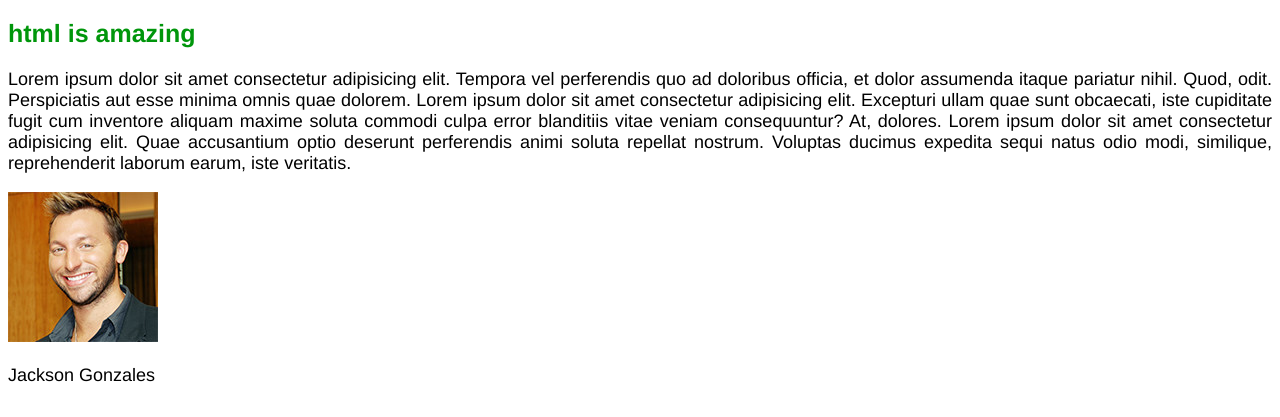
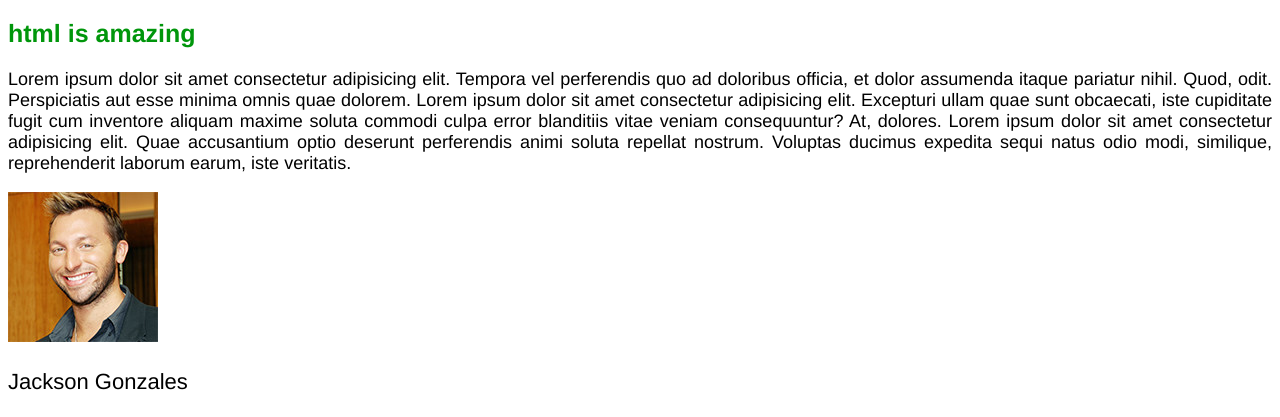
Before and after one commit to harjothkhara/Omnifood-Responsive-Web-Design, a plain HTML site: page blog-post/index.html in a window 1280 px wide. Shown: the part 554-971 px from the top of the page. Drawn offline with Linux system fonts and the light colour scheme.

Commit message:
formatting with CSS -  classes and ID's

```diff
--- a/blog-post/index.html
+++ b/blog-post/index.html
@@ -8,7 +8,7 @@
   <body>
     <h1>My first blog post</h1>
     <h2>This is my first blog post</h2>
-     <p> ipsum dolor sit amet consectetur adipisicing elit. Quod, omnis itaque! Qui obcaecati quod illum blanditiis sunt inventore quo, enim delectus impedit tempora ipsum explicabo autem eveniet eius beatae earum. Lorem ipsum dolor sit, amet consectetur adipisicing elit. Quisquam voluptatem nobis necessitatibus illo incidunt nihil rem dolor maxime velit commodi itaque, ex sit ducimus aspernatur deserunt. Sint harum voluptate nihil. Lorem ipsum dolor sit, amet consectetur adipisicing elit. Quibusdam tenetur illum architecto corporis iste! Obcaecati animi nisi tempore mollitia consequuntur. Quaerat, at voluptas? Officia repudiandae provident quo, asperiores quae quasi. </p>
+     <p class="main-text"> ipsum dolor sit amet consectetur adipisicing elit. Quod, omnis itaque! Qui obcaecati quod illum blanditiis sunt inventore quo, enim delectus impedit tempora ipsum explicabo autem eveniet eius beatae earum. Lorem ipsum dolor sit, amet consectetur adipisicing elit. Quisquam voluptatem nobis necessitatibus illo incidunt nihil rem dolor maxime velit commodi itaque, ex sit ducimus aspernatur deserunt. Sint harum voluptate nihil. Lorem ipsum dolor sit, amet consectetur adipisicing elit. Quibusdam tenetur illum architecto corporis iste! Obcaecati animi nisi tempore mollitia consequuntur. Quaerat, at voluptas? Officia repudiandae provident quo, asperiores quae quasi. </p>
 
     <img src="logo.jpg" alt="the HTML5 logo">
 
@@ -16,10 +16,10 @@
     <a href="logo.jpg" target="_blank">HTML logo</a>
 
     <h2>html is amazing</h2>
-    <p>Lorem ipsum dolor sit amet consectetur adipisicing elit. Tempora vel perferendis quo ad doloribus officia, et dolor assumenda itaque pariatur nihil. Quod, odit. Perspiciatis aut esse minima omnis quae dolorem. Lorem ipsum dolor sit amet consectetur adipisicing elit. Excepturi ullam quae sunt obcaecati, iste cupiditate fugit cum inventore aliquam maxime soluta commodi culpa error blanditiis vitae veniam consequuntur? At, dolores. Lorem ipsum dolor sit amet consectetur adipisicing elit. Quae accusantium optio deserunt perferendis animi soluta repellat nostrum. Voluptas ducimus expedita sequi natus odio modi, similique, reprehenderit laborum earum, iste veritatis.  </p>
+    <p class="main-text">Lorem ipsum dolor sit amet consectetur adipisicing elit. Tempora vel perferendis quo ad doloribus officia, et dolor assumenda itaque pariatur nihil. Quod, odit. Perspiciatis aut esse minima omnis quae dolorem. Lorem ipsum dolor sit amet consectetur adipisicing elit. Excepturi ullam quae sunt obcaecati, iste cupiditate fugit cum inventore aliquam maxime soluta commodi culpa error blanditiis vitae veniam consequuntur? At, dolores. Lorem ipsum dolor sit amet consectetur adipisicing elit. Quae accusantium optio deserunt perferendis animi soluta repellat nostrum. Voluptas ducimus expedita sequi natus odio modi, similique, reprehenderit laborum earum, iste veritatis.  </p>
 
     <img src="author.jpg" alt="Author photo">
-    <p>Jackson Gonzales</p>
+    <p class="author-text">Jackson Gonzales</p>
 
   </body>
 </html>
--- a/blog-post/style.css
+++ b/blog-post/style.css
@@ -2,7 +2,6 @@
   font-family: Helvetica, Arial;
   font-size: 18px;
 }
-
 h1, h2{
   color: #00960b;
   font-family: Helvetica, Arial;
@@ -13,6 +12,9 @@
 h2{
   font-size: 25px;
 }
-p{
+.main-text{
   text-align: justify;
 }
+.author-text{
+  font-size: 22px;
+}
```
